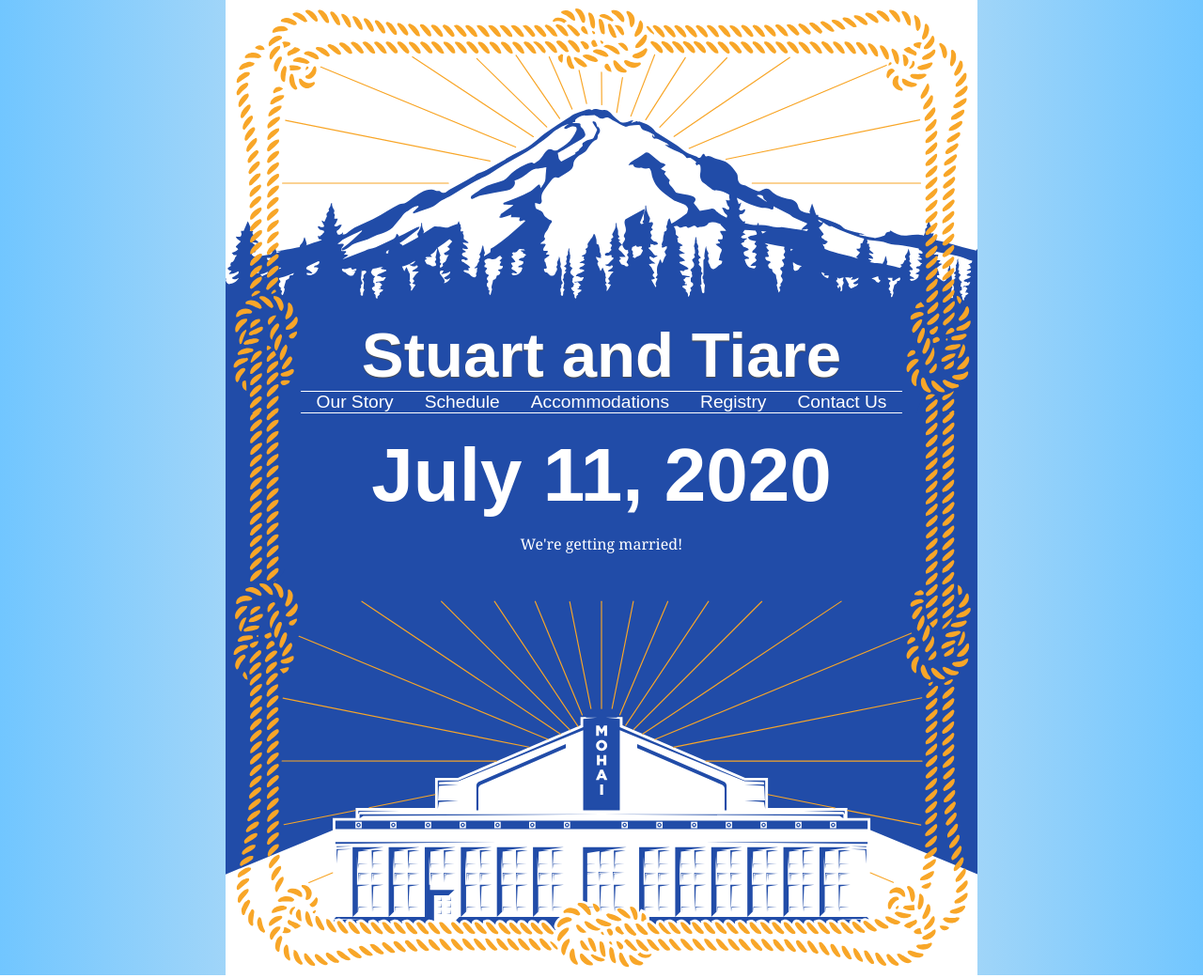
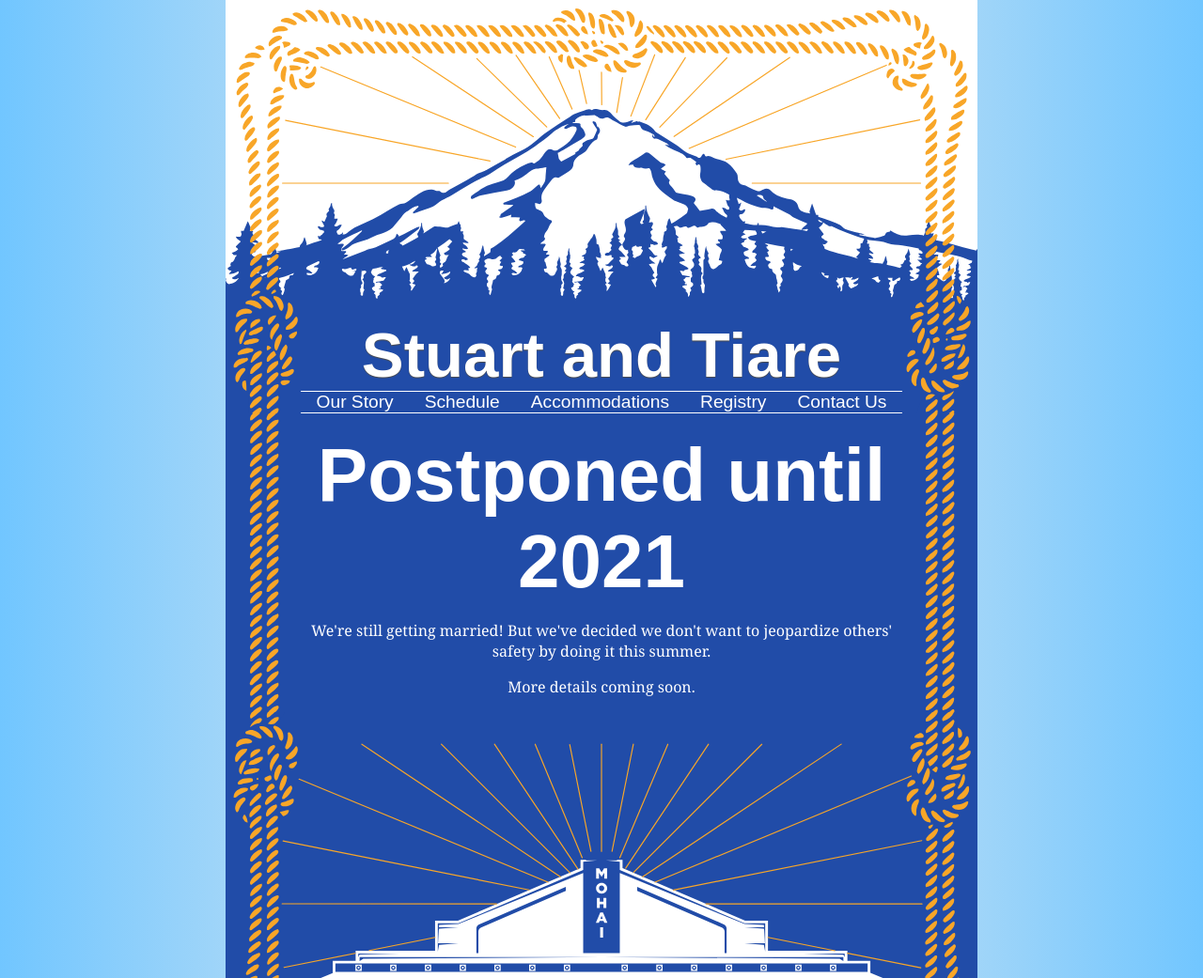
Before and after one commit to stuartpb/www.stuartandtiare.com, an Eleventy site: page index.pug in a window 1280 px wide. Shown: the top 1041 px of the page at 94% size. Built offline with nearby package versions, Linux system fonts and the light colour scheme; Eleventy itself is replaced by a stand-in of ours; files that its build step writes are made by us from their sources; a web font is replaced by a local one.

Commit message:
Update index page to note postponement

```diff
--- a/index.pug
+++ b/index.pug
@@ -2,6 +2,8 @@
 layout: base.pug
 title: Stuart and Tiare - July 11, 2020
 ---
-h2.wedding-date July 11, 2020
+h2.wedding-date Postponed until 2021
 p.
-  We're getting married!
+  We're still getting married! But we've decided we don't want to jeopardize others' safety by doing it this summer.
+p.
+  More details coming soon.
```
Also changed, not shown: index.html.
